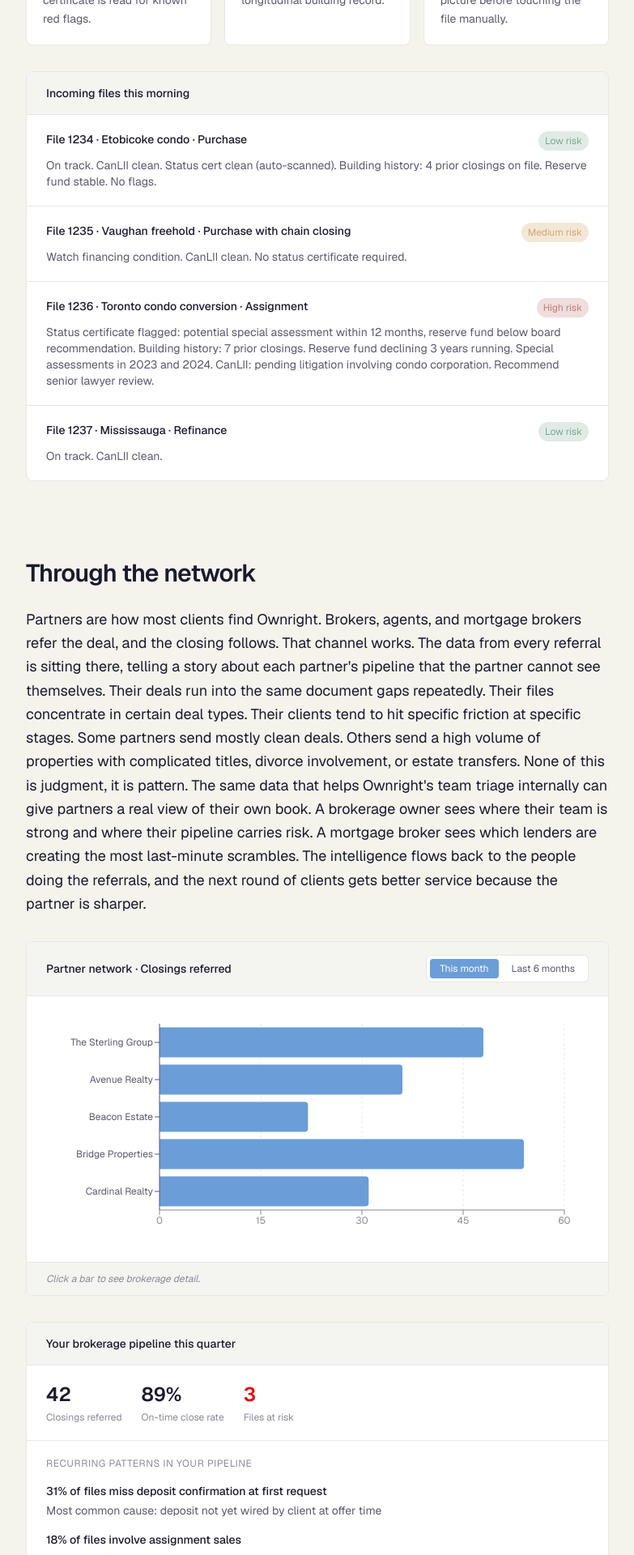
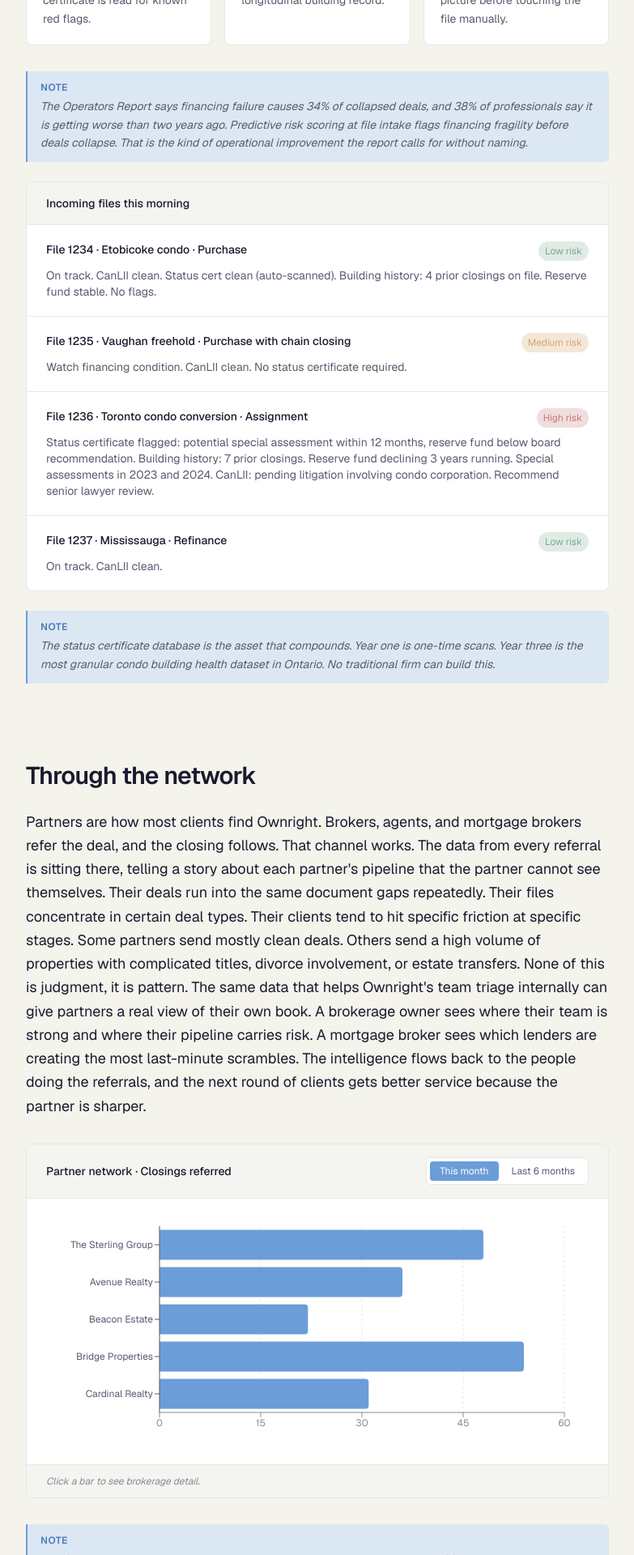
Before and after one commit to bfntosi/ownright-app, a Next.js app: page /notes in a window 1280 px wide. Shown: the part 2080-4000 px from the top of the page at 81% size, without its empty margins (248-1031 px from the left). Built offline with nearby package versions, Linux system fonts and the light colour scheme.

Commit message:
Add margin notes referencing the operators report

```diff
--- a/src/app/notes/page.tsx
+++ b/src/app/notes/page.tsx
@@ -4,6 +4,7 @@ import PartnerFlow from "@/components/PartnerFlow";
 import PartnerChart from "@/components/PartnerChart";
 import ClientFlow from "@/components/ClientFlow";
 import BuildingIntelligence from "@/components/BuildingIntelligence";
+import MarginNote from "@/components/MarginNote";
 
 export const metadata = {
   title: "Notes",
@@ -60,6 +61,10 @@ export default function NotesPage() {
   <InternalFlow />
 </div>
 
+<MarginNote>
+  The Operators Report says financing failure causes 34% of collapsed deals, and 38% of professionals say it is getting worse than two years ago. Predictive risk scoring at file intake flags financing fragility before deals collapse. That is the kind of operational improvement the report calls for without naming.
+</MarginNote>
+
   {/* Triage mockup card */}
   <div className="rounded-lg border border-[var(--border)] bg-[var(--background-card)] overflow-hidden">
     <div className="px-6 py-4 border-b border-[var(--border)] bg-[var(--background-subtle)]">
@@ -102,6 +107,9 @@ export default function NotesPage() {
 
     </div>
   </div>
+  <MarginNote>
+    The status certificate database is the asset that compounds. Year one is one-time scans. Year three is the most granular condo building health dataset in Ontario. No traditional firm can build this.
+  </MarginNote>
 
 </section>
 
@@ -119,6 +127,10 @@ export default function NotesPage() {
 <div className="mb-8">
   <PartnerChart />
 </div>
+
+<MarginNote>
+  The Operators Report identifies client indecision as the top cause of delays at 38%. The partner intelligence layer is where this gets addressed. Brokers who can see their own pipeline patterns can spot the deals where indecision is likely, intervene earlier, and reduce the cascade of consequences when a buyer hesitates.
+</MarginNote>
 
   {/* Brokerage pattern mockup card */}
   <div className="rounded-lg border border-[var(--border)] bg-[var(--background-card)] overflow-hidden">
@@ -192,6 +204,10 @@ export default function NotesPage() {
   <BuildingIntelligence />
 </div>
 
+<MarginNote>
+  This is where the Operators Report&apos;s central question gets answered. Buyers are not less capable of buying. They are less informed than they need to be to act with confidence. The platform layer, combined with weekly publication of patterns Ownright is seeing in real transactions, becomes the information source that lets buyers cross the threshold from hesitation to action.
+</MarginNote>
+
   {/* Publication preview */}
   <div className="rounded-lg border border-[var(--border)] bg-[var(--background-card)] overflow-hidden">
     <div className="px-6 py-4 border-b border-[var(--border)] bg-[var(--background-subtle)]">
@@ -229,6 +245,10 @@ export default function NotesPage() {
     This is one page. The full version is many conversations, many tradeoffs, many decisions about sequencing and risk. The internal data layer is the foundation. The partner intelligence builds on it. The client-facing platform is the brand and reach play that depends on both. None of it is plug-and-play. The data needs structure, the regulatory framing matters, and the partner conversations need someone willing to actually have them, not just analyze them on a slide. The dashboard was the first test, to see if the closing layer could be made visible to the people moving the deal. It worked. This page is the second test, to see if the layer underneath could be made visible too. What happens after is up to you. I would love to talk through any of it.
   </p>
 
+<MarginNote>
+  The Operators Report is a diagnosis. The data layer described on this page is the response. Joel published the question on May 26. This page is what the answer could look like from a builder&apos;s perspective.
+</MarginNote>
+
   {/* Footer */}
   <div className="pt-12 border-t border-[var(--border)]">
     <p className="text-sm text-[var(--foreground-subtle)] mb-1">Built specifically for Ownright.</p>
```
